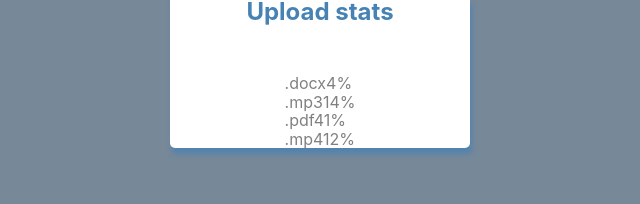
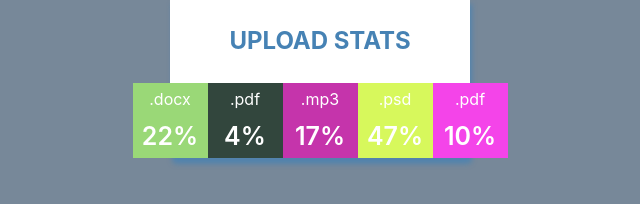
Before and after one commit to mentallaboratories/goit-react-hw-01-components, a React (Create React App) app: page / in a window 1280 px wide. Shown: the part 422-626 px from the top of the page, without its empty margins (320-960 px from the left). Built offline with nearby package versions, Linux system fonts and the light colour scheme.

Commit message:
statistics stats

```diff
--- a/src/components/Statistics/Statistics.js
+++ b/src/components/Statistics/Statistics.js
@@ -1,29 +1,19 @@
 import PropTypes from 'prop-types';
-import { StatisticsSection } from './Statistics.styled';
+import { StatisticsSection, List, ListItem, Label, Percentage } from './Statistics.styled';
 
-export const Statistics = ({data:{id,label,percentage}})=>{
+export const Statistics = ({data})=>{
     return(
         <StatisticsSection>
-            <h2>Upload stats</h2>
+        <h2>Upload stats</h2>
 
-<ul>
-  <li>
-    <span>.docx</span>
-    <span>4%</span>
-  </li>
-  <li>
-    <span>.mp3</span>
-    <span>14%</span>
-  </li>
-  <li>
-    <span>.pdf</span>
-    <span>41%</span>
-  </li>
-  <li>
-    <span>.mp4</span>
-    <span>12%</span>
-  </li>
-</ul>
+        <List>
+            {data.map((item ) => (
+                <ListItem key = {item.id}>
+                     <Label>{item.label}</Label>
+                    <Percentage>{item.percentage}%</Percentage>
+                </ListItem>
+            ))}
+        </List>
         </StatisticsSection>
     );
 };
--- a/src/components/Statistics/Statistics.styled.js
+++ b/src/components/Statistics/Statistics.styled.js
@@ -3,12 +3,10 @@ import styled from 'styled-components';
 export const StatisticsSection = styled.section`
 display: flex;
 flex-direction: column;
-gap: 3px;
 align-items: center;
-justify-content: space-between;
 
 width: 300px;
-height: 150px;
+height: 160px;
 
 background-color: white;
 color: gray;
@@ -25,5 +23,50 @@ h2{
     display: flex;
     align-items: center;
     justify-content: center;
+
+    width:100%;
+    height:85px;
+
+    text-transform: uppercase;
 }
 `;
+
+export const List = styled.ul`
+    width = 300px;
+    height = 75px;
+
+    display: flex;
+    align-items: center;
+    justify-content: space-between;
+`;
+
+export const ListItem = styled.li`
+    display:flex;
+    flex-direction: column;
+    align-items: center;
+    justify-content: space-around;
+
+    width: 75px;
+    height: 75px;
+
+    background-color: ${p=>
+        {
+            var letters = '0123456789ABCDEF';
+            var color = '#';
+            for (var i = 0; i < 6; i++) {
+                color += letters[Math.floor(Math.random() * 16)];
+            }
+            return color;
+        }
+    };
+`;
+
+export const Label = styled.span`
+    color: white;
+`;
+
+export const Percentage = styled.span`
+    color: white;
+    font-size: 25px;
+    font-weight: 600;
+`;
```
